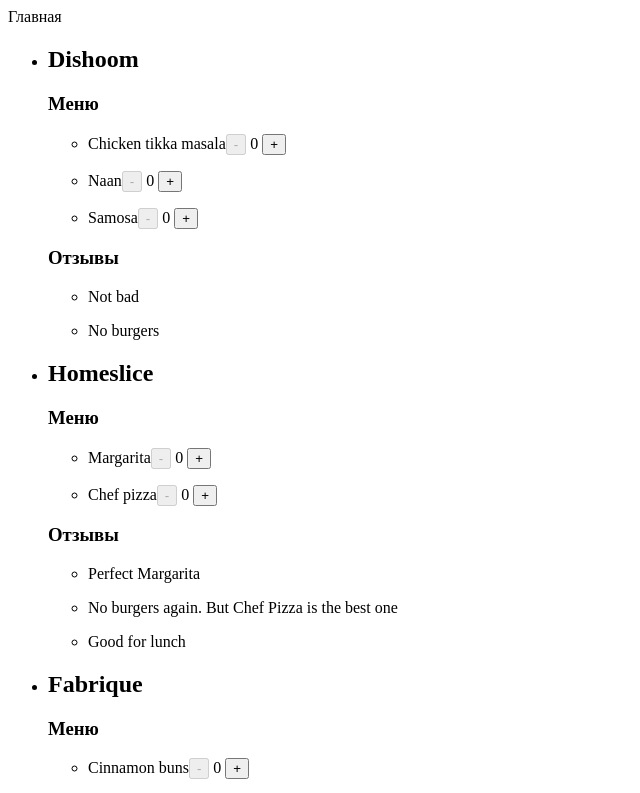
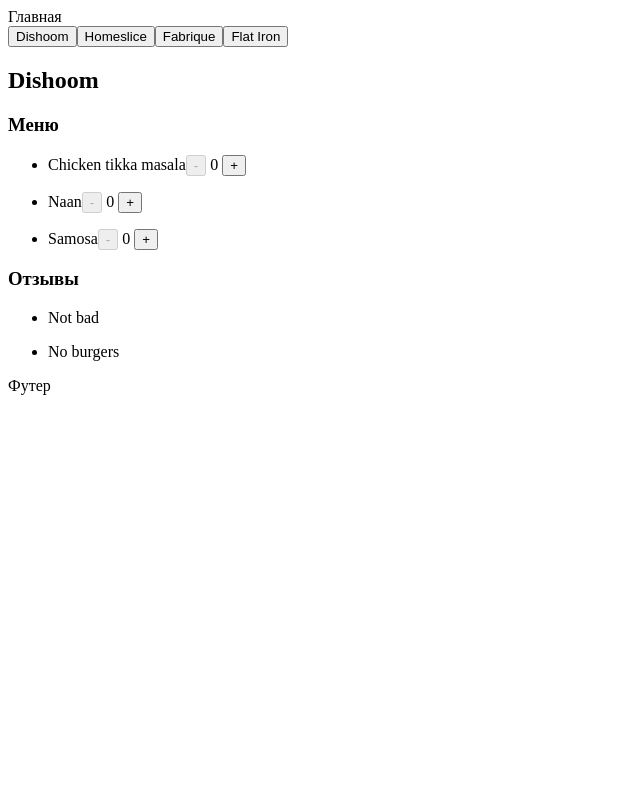
Before and after one commit to aliya-niki/anyfood, a React (Vite) app: page / in a window 1280 px wide. Shown: the top 793 px of the page, without its empty margins (0-640 px from the left). Built offline with nearby package versions, Linux system fonts and the light colour scheme.

Commit message:
lecture-2: add active restaurant

```diff
--- a/src/components/restaurant/component.jsx
+++ b/src/components/restaurant/component.jsx
@@ -2,17 +2,27 @@
 import { Reviews } from "../reviews/component";
 
 export const Restaurant = ({ restaurant }) => {
+  if (!restaurant) {
+    return;
+  }
+
+  const {name, menu, reviews} = restaurant;
+
   return (
-    <>
-      <h2>{restaurant.name}</h2>
-      <div>
-        <h3>Меню</h3>
-        <Menu menu={restaurant.menu} />
+    <div>
+      <h2>{name}</h2>
+      {Boolean(menu.length) && (
+        <div>
+          <h3>Меню</h3>
+          <Menu menu={menu} />
+        </div>
+      )}
+      {Boolean(reviews.length) && (
+        <div>
+        <h3>Отзывы</h3>
+        <Reviews reviews={reviews} />
       </div>
-      <div>
-        <h3>Отзывы</h3>
-        <Reviews reviews={restaurant.reviews} />
-      </div>
-    </>
+      )}
+    </div>
   );
 };
--- /dev/null
+++ b/src/components/restaurants/component.jsx
@@ -0,0 +1,29 @@
+/* eslint-disable react/jsx-key */
+import { useState } from "react";
+import { Restaurant } from "../restaurant/component";
+
+export const Restaurants = ({ restaurants }) => {
+  const [active, setActive] = useState(restaurants[0]);
+
+  const handleTabClick = (evt) => {
+    const id = evt.target.dataset.index;
+
+    if (active.id === id) {
+      return;
+    }
+
+    const activeRestaurant = restaurants.find((item) => item.id === id);
+    setActive(activeRestaurant);
+  }
+
+  const tabs = restaurants.map((item) => (
+    <button type="button" onClick={handleTabClick} data-index={item.id}>{item.name}</button>
+  ));
+
+  return (
+    <div>
+      {tabs}
+      <Restaurant restaurant={active}/>
+    </div>
+  );
+};
--- a/src/main.jsx
+++ b/src/main.jsx
@@ -3,20 +3,14 @@
 import { restaurants } from './mocks/mock.js';
 import { Header } from './components/header/component';
 import { Footer } from './components/footer/component';
-import { Restaurant } from './components/restaurant/component';
+import { Restaurants } from './components/restaurants/component.jsx';
 
 const root = createRoot(document.getElementById('root'));
 root.render(
   <>
     <Header>Главная</Header>
     <main>
-      <ul>
-        {restaurants.map((restaurant) => (
-          <li>
-            <Restaurant restaurant={restaurant}/>
-          </li>
-        ))}
-      </ul>
+      { Boolean(restaurants.length) && <Restaurants restaurants={restaurants} />}
     </main>
     <Footer>Футер</Footer>
   </>
```
